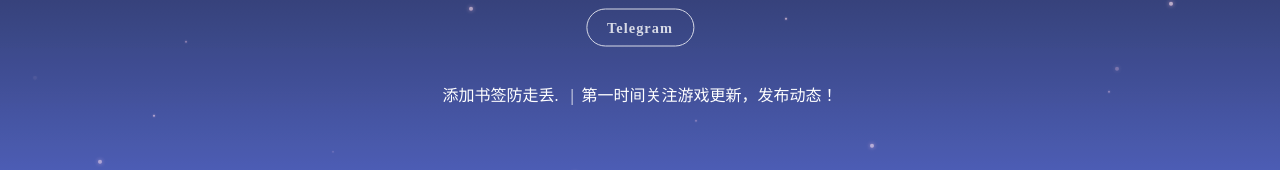
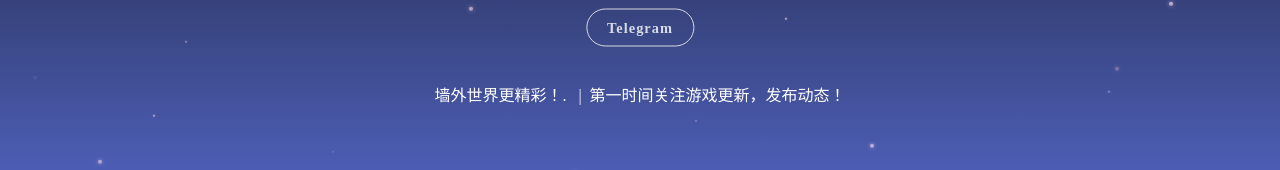
Before and after one commit to yhj338838/yhj338838.github.io, a plain HTML site: page index.html in a window 1280 px wide. Shown: the part 411-581 px from the top of the page. Drawn offline with Linux system fonts and the light colour scheme.

Commit message:
Update index.html

```diff
--- a/index.html
+++ b/index.html
@@ -30,7 +30,7 @@
             </ul>
         </nav>
 	<!-- 版权信息，可修改,可删除,不强求 -->
-		<div class="nav01_fooder">添加书签防走丢. <a href="/" rel="nofollow" target="_blank" title=""></a>&nbsp;&nbsp;|&nbsp;&nbsp;第一时间关注游戏更新，发布动态！</div>
+		<div class="nav01_fooder">墙外世界更精彩！. <a href="/" rel="nofollow" target="_blank" title=""></a>&nbsp;&nbsp;|&nbsp;&nbsp;第一时间关注游戏更新，发布动态！</div>
 		</div>
 
 <body>
```
